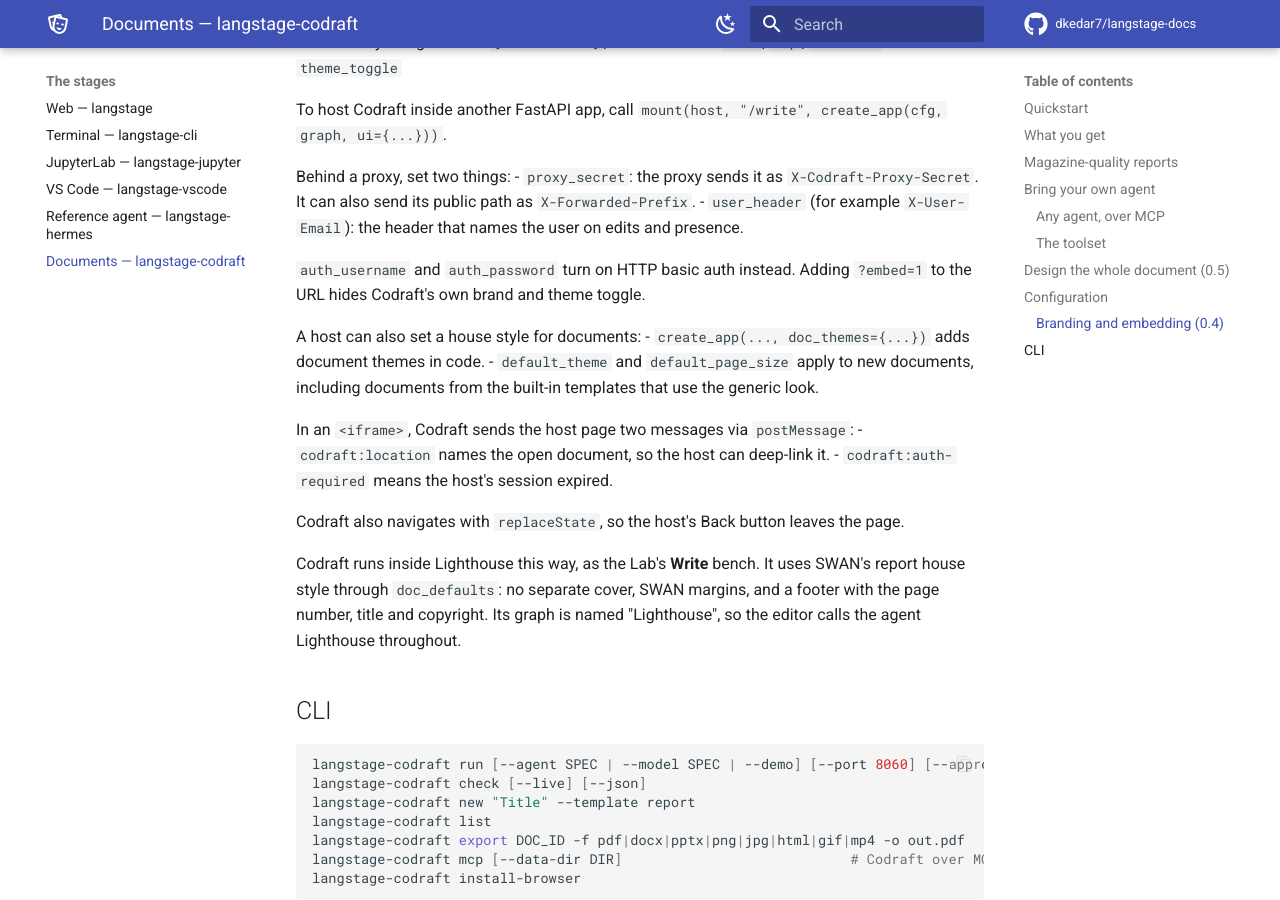
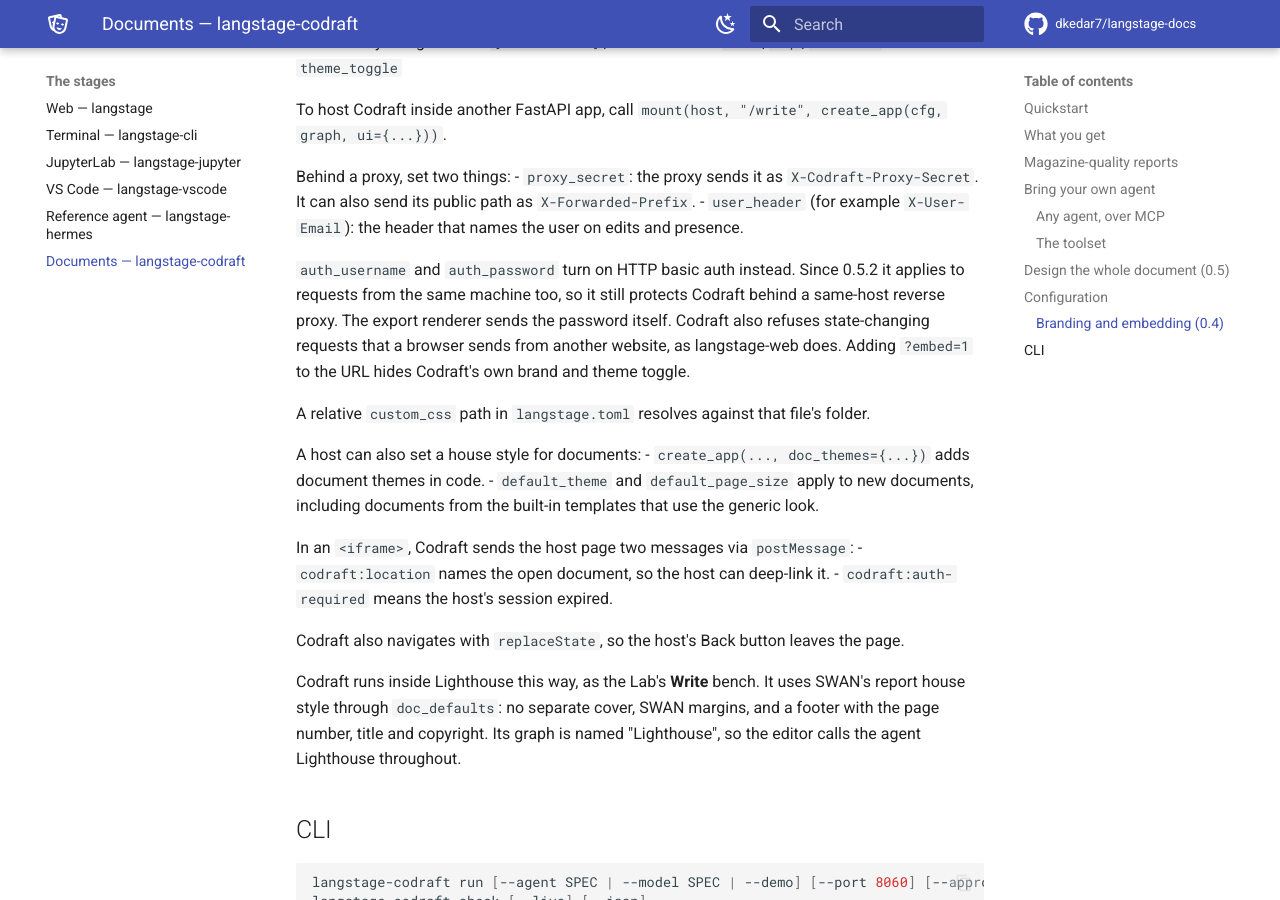
Before and after one commit to dkedar7/langstage-docs, an MkDocs documentation site: the page built from docs/stages/codraft.md, in a window 1280 px wide and 900 px high, scrolled down 6139 px. Built offline with MkDocs 1.6.1 and Material for MkDocs 9.7.7, drawn with Linux system fonts in a browser that asks for light colours; comment, search, counter and statistics services are not loaded.

Commit message:
Codraft 0.5.2 (#34)
* Codraft 0.5.2: versions.json; basic auth covers loopback, cross-site guard, toml-relative custom_css

Co-Authored-By: Claude Opus 5.5 (1M context) <noreply@anthropic.com>
Claude-Session: https://claude.ai/code/session_01UifqaVXWAqdPtu6Xy96V58

* Codraft page: basic auth covers loopback, cross-site guard, toml-relative custom_css (0.5.2)

Co-Authored-By: Claude Opus 5.5 (1M context) <noreply@anthropic.com>
Claude-Session: https://claude.ai/code/session_01UifqaVXWAqdPtu6Xy96V58

---------

Co-authored-by: Claude Opus 5.5 (1M context) <noreply@anthropic.com>

```diff
--- a/docs/stages/codraft.md
+++ b/docs/stages/codraft.md
@@ -218,8 +218,13 @@ Behind a proxy, set two things:
 - `proxy_secret`: the proxy sends it as `X-Codraft-Proxy-Secret`. It can also send its public path as `X-Forwarded-Prefix`.
 - `user_header` (for example `X-User-Email`): the header that names the user on edits and presence.
 
-`auth_username` and `auth_password` turn on HTTP basic auth instead. Adding `?embed=1` to the URL
-hides Codraft's own brand and theme toggle.
+`auth_username` and `auth_password` turn on HTTP basic auth instead. Since 0.5.2 it applies to
+requests from the same machine too, so it still protects Codraft behind a same-host reverse proxy.
+The export renderer sends the password itself. Codraft also refuses state-changing requests that a
+browser sends from another website, as langstage-web does. Adding `?embed=1` to the URL hides
+Codraft's own brand and theme toggle.
+
+A relative `custom_css` path in `langstage.toml` resolves against that file's folder.
 
 A host can also set a house style for documents:
 - `create_app(..., doc_themes={...})` adds document themes in code.
--- a/versions.json
+++ b/versions.json
@@ -7,7 +7,7 @@
     "langstage-hermes": "0.4.43",
     "langstage-jupyter": "0.6.41",
     "langstage-vscode": "0.5.38",
-    "langstage-codraft": "0.5.1"
+    "langstage-codraft": "0.5.2"
   },
   "releases": {
     "langstage-vscode-extension": {
```
